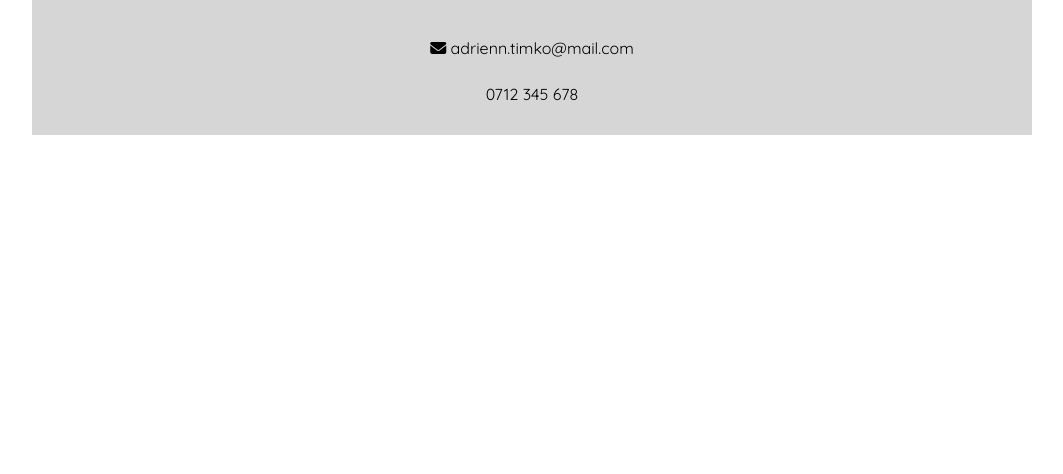
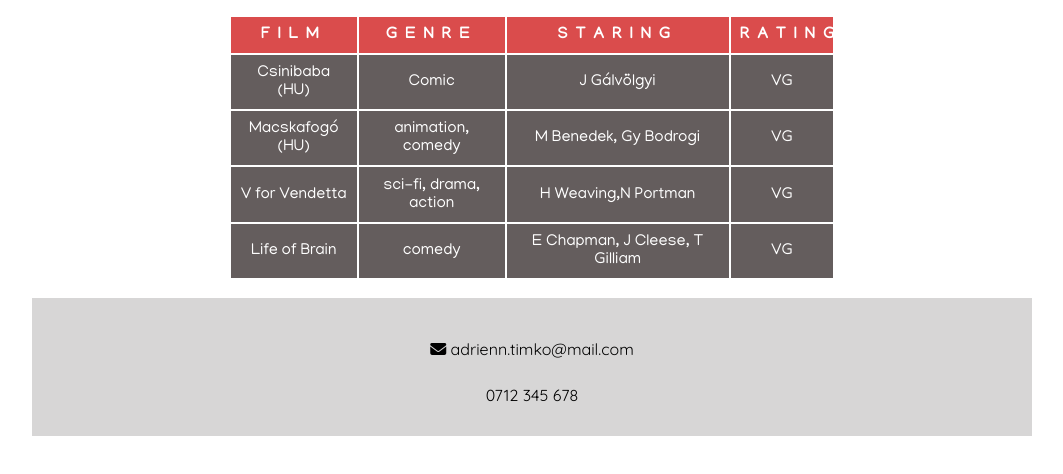
Before and after one commit to Hirschbaum/mandatory-htmlcss01, a plain HTML site: page movies.html in a window 1280 px wide. Shown: the part 186-660 px from the top of the page, without its empty margins (108-1171 px from the left). Drawn offline with Linux system fonts and the light colour scheme.

Commit message:
added content to movies and links

```diff
--- a/movies.html
+++ b/movies.html
@@ -26,8 +26,48 @@
     </header>
 
     <!------------------------- Movies /I'm not a movie person, I like to read and/or listen to music ----------------------------------->
+    <br>
+    <table class="movies">
+        <thead>
+            <tr>
+                <th>Film</th>
+                <th>Genre</th>
+                <th>Staring</th>
+                <th>Rating</th>
+            </tr>
+        </thead>
+        <tbody>
+            <tr>
+                <td>Csinibaba (HU)</td>
+                <td>Comic</td>
+                <td>J Gálvölgyi</td>
+                <td>VG</td>
+            </tr>
+            <tr>
+                <td>Macskafogó (HU)</td>
+                <td>animation, comedy</td>
+                <td>M Benedek, Gy Bodrogi</td>
+                <td>VG</td>
+            </tr>
+            <tr>
+                <td>V for Vendetta</td>
+                <td>sci-fi, drama, action</td>
+                <td>H Weaving,N Portman</td>
+                <td>VG</td>
+            </tr>
+            <tr>
+                <td>Life of Brain</td>
+                <td>comedy</td>
+                <td>E Chapman, J Cleese, T Gilliam </td>
+                <td>VG</td>
+            </tr
+        </tbody>
+    </table>
+    <br>
 
     <!-------------------------- footer ------------------------------>
+
+    <br>
     <footer>
         <br>
         <p><i class="fas fa-envelope"></i> adrienn.timko@mail.com</p>
--- a/style.css
+++ b/style.css
@@ -38,6 +38,7 @@ a {
     font-weight: 700;
 }
 
+/*      ----- this class stands for all texts, paragraphs -----*/
 .blabla {
     line-height: 1.7em;
     padding: 0 20%;
@@ -60,3 +61,27 @@ img {
     width: 20%;
     border-radius: 100%;
 }
+
+/*----------------------------- MOVIES --------------------------------*/
+
+.movies {
+    width: 60%;
+    display: inline;
+    border: 2% solid #fff;
+}
+
+.movies th {
+    text-transform: uppercase;
+    letter-spacing: 0.5em;
+    font-weight: 700;
+}
+
+.movies th, .movies td {
+    color: #fff;
+    background-color: rgb(218, 76, 76);
+    padding: 1.5%;
+    text-align: center;
+    }
+.movies td {
+    background-color: rgb(100, 93, 93);
+}
```
Also changed, not shown: links.html (+29 -1 lines).
